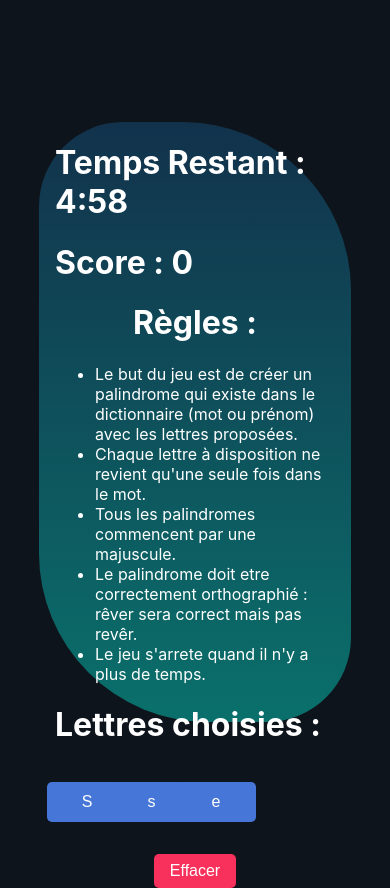
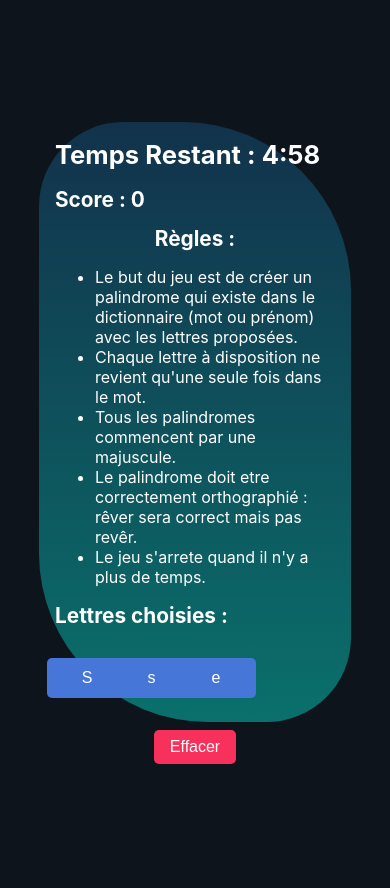
Before and after one commit to koudjo-aholou/jeuDuPalindrome, a React (Create React App) app: page / in a window 390 px wide. Both pictures are taken after a click on the button "Commencer une partie". After the commit the page ends 844 px from the top, so only its background shows below. Built offline with nearby package versions, Linux system fonts and the light colour scheme.

Commit message:
css mobile enlever regles sur mobile

```diff
--- a/src/App.jsx
+++ b/src/App.jsx
@@ -109,7 +109,6 @@ function App() {
         ? <Texte titre="Oupss, il y a une erreur !" reponse="Raffraichissez la page" />
         : ''
       }
-      <div />
     </div>
   );
 }
--- a/src/App.scss
+++ b/src/App.scss
@@ -17,7 +17,9 @@ body {
   padding-left: 1rem;
   padding-right: 1rem;
 }
-
+h1{
+  font-size: 1.6em;
+}
 #root{
  justify-content: center;
  display: flex;
@@ -94,7 +96,7 @@ body {
 }
 
 .titre{
-  font-size: 2em;
+  font-size: 1.3em;
   margin-block-start: 0.67em;
   margin-block-end: 0.67em;
   margin-inline-start: 0px;
@@ -105,3 +107,10 @@ body {
   text-align: center;
   color:white;
 }
+
+
+@media screen and (max-height: 700px) {
+  .cacher{
+    display: none;
+  }
+}
--- a/src/Game.jsx
+++ b/src/Game.jsx
@@ -10,7 +10,9 @@ const Jeu = ({ reponseJoueur, checkTimer, scoreJoueur }) => (
   <div className="jeu">
     <Timer minutes={0} secondes={1} timer={checkTimer} />
     <Score score={scoreJoueur} />
-    <Regle />
+    <div className="cacher">
+      <Regle />
+    </div>
     <LettreChoisie lettres={reponseJoueur} />
   </div>
 );
```
